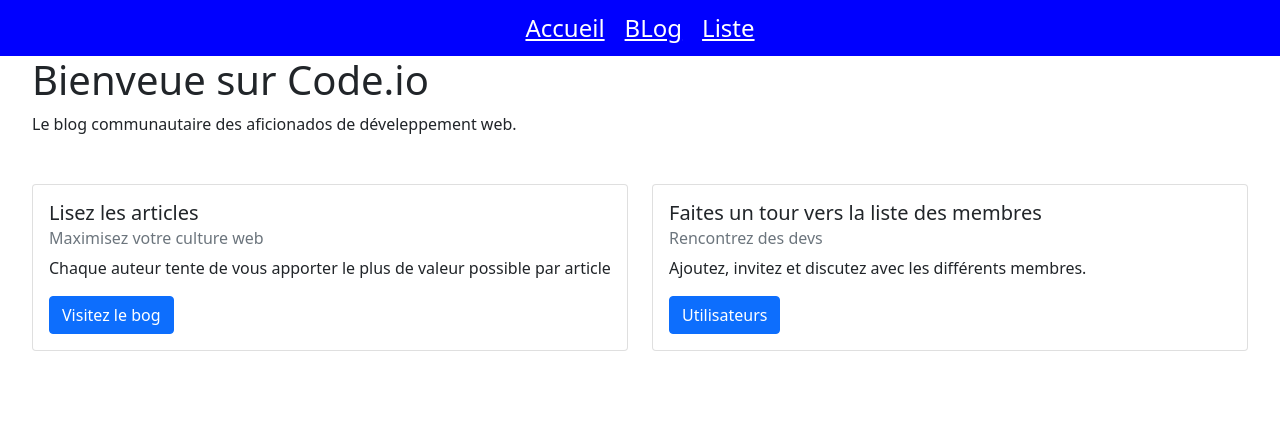
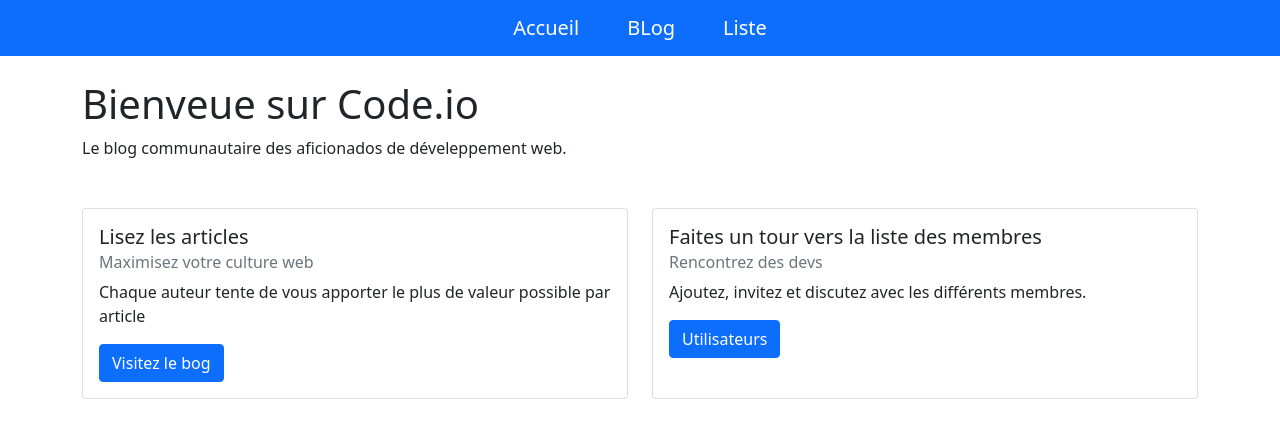
Before and after one commit to Lugdu84/blog_with_next, a Next.js app: page / in a window 1280 px wide. Shown: the top 438 px of the page. Built offline with nearby package versions, Linux system fonts and the light colour scheme.

Commit message:
create navbar

```diff
--- a/components/Navbar/Navbar.js
+++ b/components/Navbar/Navbar.js
@@ -4,16 +4,18 @@ import styles from "./Navbar.module.scss"
 
 export default function Navbar() {
   return (
-    <nav className={styles.navbar}>
+    <nav className="navbar navbar-dark bg-primary">
+      <div className="container-fluid justify-content-center">
         <Link href="/">
-        <a>Accueil</a>
+          <a className='navbar-brand mx-4'>Accueil</a>
         </Link>
         <Link href="/blog">
-        <a>BLog</a>
+          <a className='navbar-brand mx-4'>BLog</a>
         </Link>
         <Link href="/users">
-        <a>Liste</a>
+          <a className='navbar-brand mx-4'>Liste</a>
         </Link>
+      </div>
     </nav>
-  )
+  );
 }
--- a/pages/blog.js
+++ /dev/null
@@ -1,5 +0,0 @@
-import React from 'react';
-
-export default function blog() {
-  return <div>blog ...</div>;
-}
--- /dev/null
+++ b/pages/blog/index.js
@@ -0,0 +1,5 @@
+import React from 'react';
+
+export default function index() {
+  return <div></div>;
+}
--- a/pages/index.js
+++ b/pages/index.js
@@ -1,11 +1,10 @@
 import Head from 'next/head'
 import Image from 'next/image'
 import Link from 'next/link';
-import styles from '../styles/Home.module.scss'
 
 export default function Home() {
   return (
-    <div className={styles.container}>
+    <div className="container mt-4">
       <h1>Bienveue sur Code.io</h1>
       <span>Le blog communautaire des aficionados de déveleppement web.</span>
       <div className="row mt-5">
```
Lines whose indentation alone changed are shown as unchanged.
